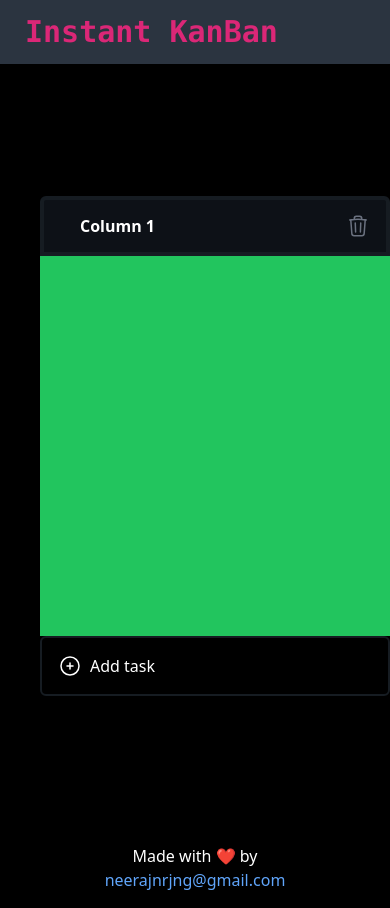
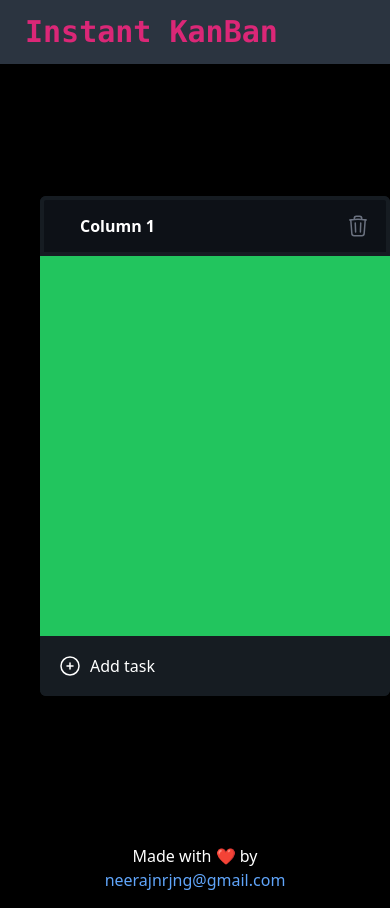
Before and after one commit to neerajng/kanban-board, a React (Vite) app: page / in a window 390 px wide. Both pictures are taken after a click on the button "Add Column". Built offline with nearby package versions, Linux system fonts and the light colour scheme.

Commit message:
fixed touch drag on mobile

```diff
--- a/src/components/ColumnContainer.tsx
+++ b/src/components/ColumnContainer.tsx
@@ -53,6 +53,7 @@ const ColumnContainer=(props: Props)=> {
         rounded-md
         flex
         flex-col
+        draggable-item
         "
         ></div>
         );
@@ -64,7 +65,7 @@ const ColumnContainer=(props: Props)=> {
     ref={setNodeRef}
     style={style}
     className="
-        Obg-columnBackgroundColor
+        bg-columnBackgroundColor
         w-[350px]
         h-[500px]
         max-h-[500px]
--- a/src/components/TaskCard.tsx
+++ b/src/components/TaskCard.tsx
@@ -71,7 +71,7 @@ if(isDragging) {
         className="
         opacity-30
       bg-mainBackgroundColor p-2.5 h-[100px] min-h-[100px] items-center flex
-      text-left rounded-xl border-2 border-rose-500  cursor-grab relative"
+      text-left rounded-xl border-2 border-rose-500  cursor-grab relative draggable-item"
       />
     );
 }
@@ -86,7 +86,7 @@ if(isDragging) {
         className="bg-mainBackgroundColor p-2.5 h-[100px]
         min-h-[100px] items-center flex text-left rounded-xl
         hover:ring-2 hover: ring-inset hover: ring-rose-500
-        cursor-grab relative task"
+        cursor-grab relative task draggable-item"
         onMouseEnter={() => {
             setMouseIsOver(true);
         }}
```
